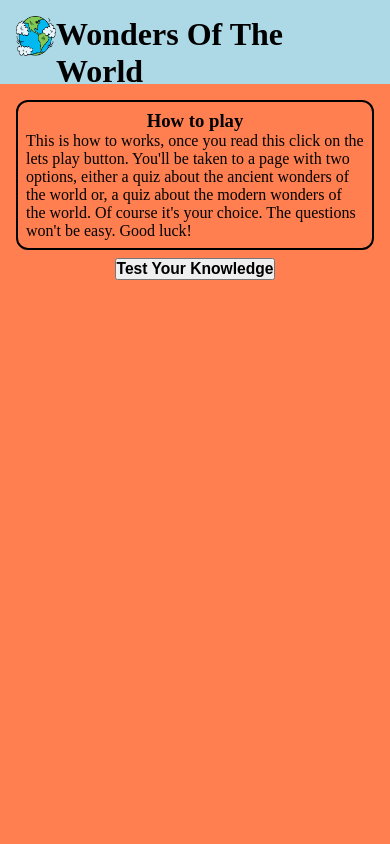
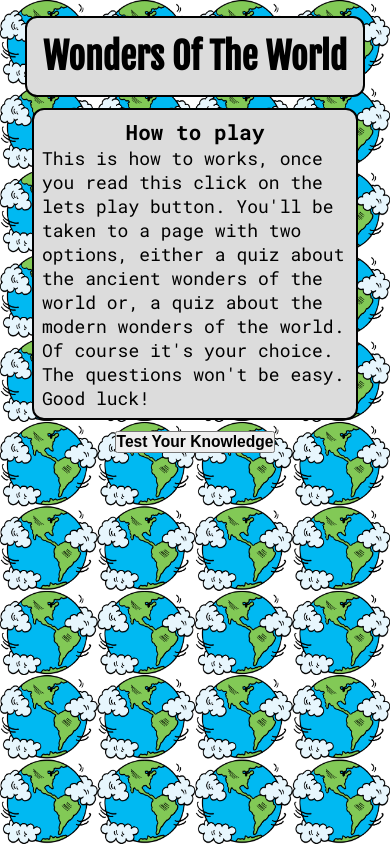
Before and after one commit to Regan-Boreland/wonders-of-the-world, a plain HTML site: page index.html in a window 390 px wide. Drawn offline with Linux system fonts and the light colour scheme.

Commit message:
add background image and style for mobile phones

```diff
--- a/assets/css/style.css
+++ b/assets/css/style.css
@@ -1,3 +1,7 @@
+/*google fonts import*/
+@import url('https://fonts.googleapis.com/css2?family=Fjalla+One&family=Roboto+Mono:ital,wght@0,100..700;1,100..700&display=swap');
+
+
 /*styles to override browser*/
 * {
     padding: 0;
@@ -11,15 +15,22 @@ body {
     max-width: 100%;
     display: flex;
     flex-direction: column;
-    font-size: 16px;
+    font-size: 18px;
     color: black;
+    font-family: 'Roboto Mono';
+    background-image: url(../images/headerimage.png);
+    background-repeat: round;
+    background-size: 100px;
 }
 
 main {
     display: flex;
     flex: 1 0 auto;
     flex-direction: column;
-    background: coral;
+}
+
+h1 {
+    font-family: 'Fjalla One';
 }
 
 /*styles for header*/
@@ -27,19 +38,17 @@ header {
     height: 10vh;
     width: 100vw;
     padding: 1rem;
-    background-color: lightblue;
     display: flex;
     flex-direction: column;
     align-items: center;
 }
 
-img {
-    height: 40px;
-    width: 40px;
-}
-
 #header {
     display: flex;
+    border: 2px solid black;
+    border-radius: 12px;
+    background: gainsboro;
+    padding: 1rem;
 }
 
 
@@ -55,10 +64,11 @@ img {
 #how-to-container {
     border: 2px solid black;
     border-radius: 12px;
-    margin-bottom: 0.5rem;
+    margin: 0.5rem 1rem;
     padding: 0.5rem;
     display: flex;
     flex-direction: column;
+    background: gainsboro;
 }
 
 #how-to-container > h3 {
--- a/index.html
+++ b/index.html
@@ -16,7 +16,6 @@
 <body>
     <header>
         <div id="header">
-            <img src="assets/images/headerimage.png" alt="image of animated earth">
             <h1>Wonders Of The World</h1>
         </div>
     </header>
```
